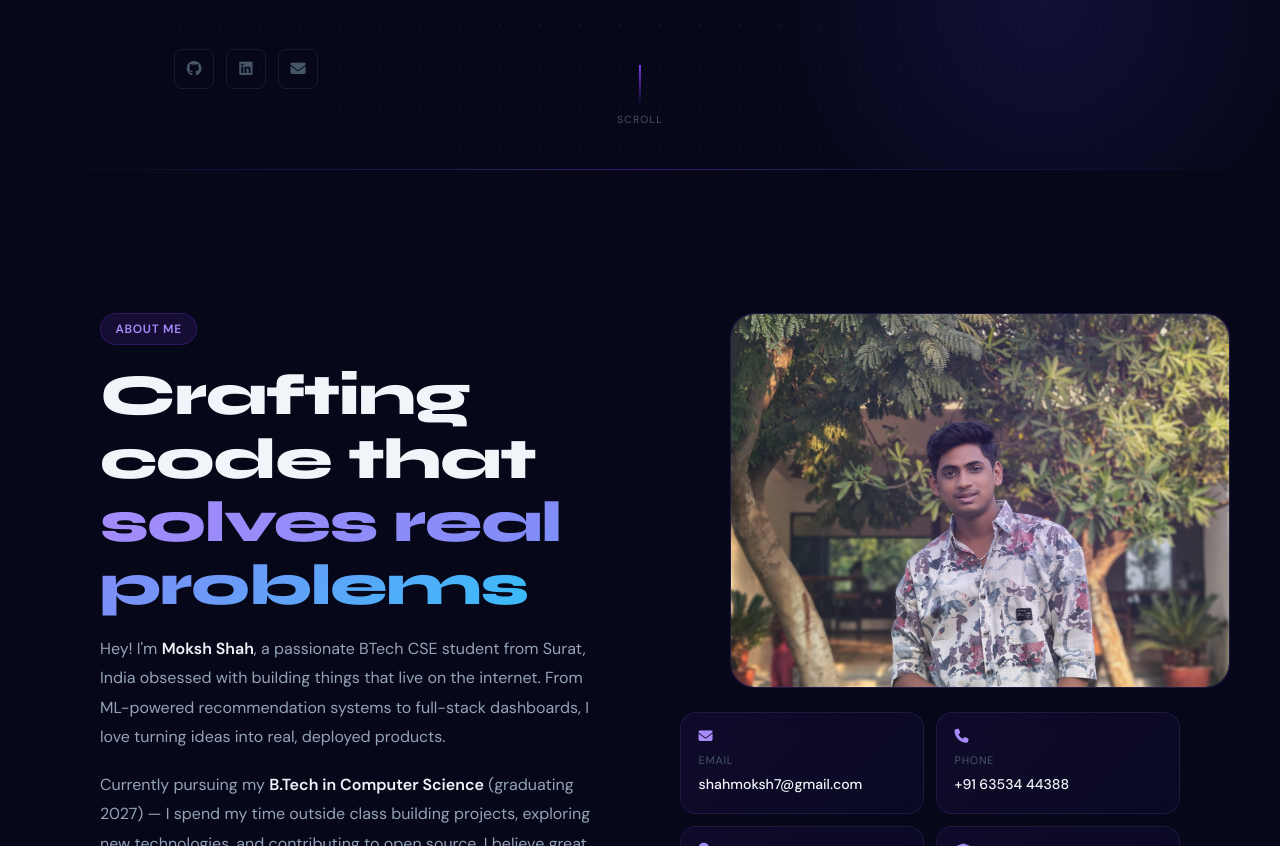
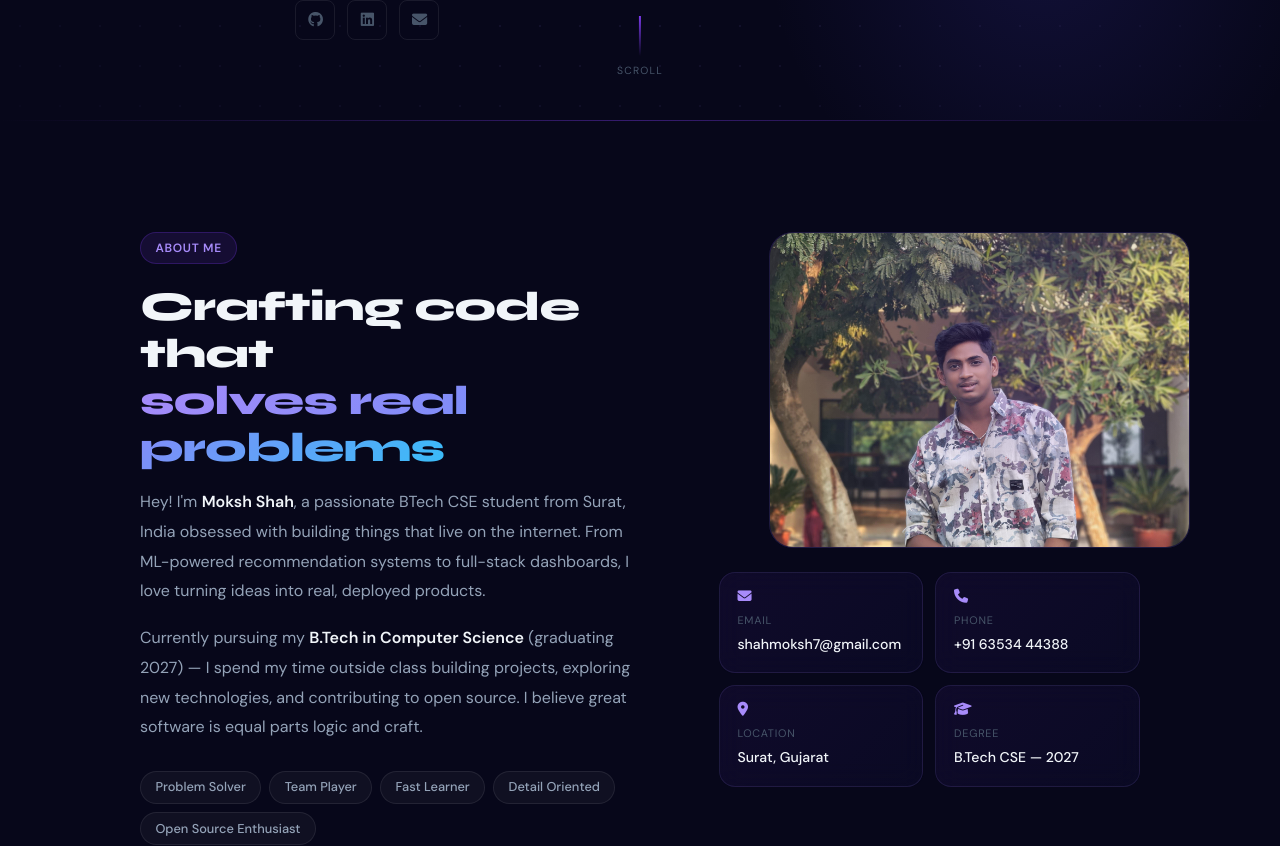
Before and after one commit to MOKSH2425/moksh-portfolio, a Next.js app: page / in a window 1280 px wide. Shown: the part 754-1600 px from the top of the page. Built offline with nearby package versions, Linux system fonts and the light colour scheme.

Commit message:
fix: reduce font sizes and container width

```diff
--- a/app/globals.css
+++ b/app/globals.css
@@ -1,3 +1,6 @@
+@import url('https://fonts.googleapis.com/css2?family=Syne:wght@400;600;700;800&family=DM+Sans:ital,opsz,wght@0,9..40,300;0,9..40,400;0,9..40,500;0,9..40,600;1,9..40,300&family=JetBrains+Mono:wght@400;500&display=swap');
+@import url('https://cdnjs.cloudflare.com/ajax/libs/font-awesome/6.5.1/css/all.min.css');
+
 /* ============================================================
    DESIGN TOKENS — inlined for reliable Vercel builds
    ============================================================ */
@@ -32,9 +35,9 @@
   --font-body:      'DM Sans', sans-serif;
   --font-mono:      'JetBrains Mono', monospace;
 
-  --section-py:     9rem;
+  --section-py:     7rem;
   --container-px:   2.5rem;
-  --max-width:      1160px;
+  --max-width:      1080px;
   --radius-sm:      8px;
   --radius-md:      16px;
   --radius-lg:      24px;
@@ -170,35 +173,35 @@ input, textarea { font-family: var(--font-body); }
 /* ─── SECTION HEADING ────────────────────── */
 .sectionTitle {
   font-family: var(--font-display);
-  font-size: clamp(2.2rem, 4.5vw, 3.6rem);
+  font-size: clamp(1.8rem, 3.2vw, 2.8rem);
   font-weight: 800;
-  line-height: 1.1;
+  line-height: 1.15;
   letter-spacing: -0.02em;
   color: var(--text-primary);
   margin-bottom: 1rem;
 }
 
 .sectionSub {
-  font-size: 1.02rem;
+  font-size: 0.97rem;
   color: var(--text-secondary);
-  max-width: 54ch;
+  max-width: 52ch;
   line-height: 1.75;
-  margin-bottom: 3.5rem;
+  margin-bottom: 3rem;
 }
 
 /* ─── GLOBAL RESPONSIVE ──────────────────── */
 @media (max-width: 768px) {
-  .section      { padding: 5.5rem 0; }
-  .sectionTitle { letter-spacing: -0.01em; margin-bottom: 0.75rem; }
-  .sectionSub   { font-size: 0.95rem; margin-bottom: 2.4rem; max-width: 100%; }
-  .btnPrimary   { font-size: 0.88rem !important; padding: 0.65rem 1.5rem !important; }
-  .btnGhost     { font-size: 0.88rem !important; padding: 0.65rem 1.5rem !important; }
+  .section      { padding: 5rem 0; }
+  .sectionTitle { font-size: clamp(1.6rem, 5vw, 2.2rem); margin-bottom: 0.75rem; }
+  .sectionSub   { font-size: 0.92rem; margin-bottom: 2rem; max-width: 100%; }
+  .btnPrimary   { font-size: 0.88rem !important; padding: 0.65rem 1.4rem !important; }
+  .btnGhost     { font-size: 0.88rem !important; padding: 0.65rem 1.4rem !important; }
 }
 
 @media (max-width: 480px) {
-  .section      { padding: 4.5rem 0; }
-  .sectionTitle { letter-spacing: 0; line-height: 1.12; }
-  .sectionSub   { font-size: 0.88rem; margin-bottom: 2rem; }
+  .section      { padding: 4rem 0; }
+  .sectionTitle { font-size: clamp(1.5rem, 6vw, 2rem); line-height: 1.2; }
+  .sectionSub   { font-size: 0.88rem; margin-bottom: 1.8rem; }
   .glassCard    { border-radius: 12px !important; }
 }
 
--- a/components/About/About.module.css
+++ b/components/About/About.module.css
@@ -1,20 +1,15 @@
-.about {
-  background: var(--bg-base);
-}
+.about { background: var(--bg-base); }
 
 .topGrad {
-  position: absolute;
-  top: 0;
-  left: 0;
-  right: 0;
+  position: absolute; top: 0; left: 0; right: 0;
   height: 1px;
-  background: linear-gradient(90deg, transparent, rgba(124, 58, 237, 0.4), transparent);
+  background: linear-gradient(90deg, transparent, rgba(124,58,237,0.4), transparent);
 }
 
 .grid {
   display: grid;
-  grid-template-columns: 1fr 1fr;
-  gap: 5rem;
+  grid-template-columns: 1.1fr 0.9fr;
+  gap: 4rem;
   align-items: start;
 }
 
@@ -25,75 +20,47 @@
   line-height: 1.85;
   margin-bottom: 1.1rem;
 }
+.bio strong { color: var(--text-primary); font-weight: 600; }
 
-.bio strong {
-  color: var(--text-primary);
-  font-weight: 600;
-}
-
-.traits {
-  display: flex;
-  flex-wrap: wrap;
-  gap: 0.5rem;
-  margin: 1.8rem 0;
-}
+.traits { display: flex; flex-wrap: wrap; gap: 0.5rem; margin: 1.8rem 0; }
 
 .traitChip {
-  font-size: 0.8rem;
-  font-weight: 500;
+  font-size: 0.8rem; font-weight: 500;
   color: var(--text-secondary);
-  background: rgba(255, 255, 255, 0.04);
-  border: 1px solid rgba(255, 255, 255, 0.08);
+  background: rgba(255,255,255,0.04);
+  border: 1px solid rgba(255,255,255,0.08);
   padding: 0.3rem 0.9rem;
   border-radius: 100px;
   transition: color 0.2s, border-color 0.2s, background 0.2s;
 }
-
 .traitChip:hover {
   color: var(--purple-light);
-  border-color: rgba(124, 58, 237, 0.3);
-  background: rgba(124, 58, 237, 0.07);
+  border-color: rgba(124,58,237,0.3);
+  background: rgba(124,58,237,0.07);
 }
 
-.actions {
-  display: flex;
-  gap: 1rem;
-  flex-wrap: wrap;
-  margin-top: 2rem;
-}
+.actions { display: flex; gap: 1rem; flex-wrap: wrap; margin-top: 2rem; }
 
 /* Right */
-.right {
-  display: flex;
-  flex-direction: column;
-  gap: 1.5rem;
-}
+.right { display: flex; flex-direction: column; gap: 1.5rem; }
 
 .photoCard {
   position: relative;
   border-radius: var(--radius-lg) !important;
   overflow: hidden;
   aspect-ratio: 4 / 3;
-  display: flex;
-  align-items: center;
-  justify-content: center;
-  padding: 0 !important;
+  display: flex; align-items: center; justify-content: center;
 }
 
 .photoInner {
-  display: flex;
-  flex-direction: column;
-  align-items: center;
-  justify-content: center;
-  gap: 0.6rem;
-  z-index: 1;
-  position: relative;
+  display: flex; flex-direction: column;
+  align-items: center; justify-content: center;
+  gap: 0.6rem; z-index: 1; position: relative;
 }
 
 .photoInitials {
   font-family: var(--font-display);
-  font-size: 5rem;
-  font-weight: 800;
+  font-size: 5rem; font-weight: 800;
   background: var(--grad-text);
   -webkit-background-clip: text;
   -webkit-text-fill-color: transparent;
@@ -108,9 +75,8 @@
 }
 
 .photoOrb {
-  position: absolute;
-  inset: -20%;
-  background: radial-gradient(circle at 60% 40%, rgba(124, 58, 237, 0.2), transparent 60%);
+  position: absolute; inset: -20%;
+  background: radial-gradient(circle at 60% 40%, rgba(124,58,237,0.2), transparent 60%);
   pointer-events: none;
 }
 
@@ -123,107 +89,37 @@
 
 .infoChip {
   padding: 1rem 1.1rem !important;
-  display: flex;
-  flex-direction: column;
-  gap: 0.2rem;
+  display: flex; flex-direction: column; gap: 0.2rem;
   border-radius: var(--radius-md) !important;
   transition: transform 0.25s var(--ease-spring), box-shadow 0.25s !important;
 }
+.infoChip:hover { transform: translateY(-3px) !important; box-shadow: var(--shadow-glow) !important; }
 
-.infoChip:hover {
-  transform: translateY(-3px) !important;
-  box-shadow: var(--shadow-glow) !important;
-}
-
-.infoIcon {
-  color: var(--purple-light);
-  font-size: 0.88rem;
-  margin-bottom: 0.3rem;
-}
-
-.infoLabel {
-  font-size: 0.68rem;
-  color: var(--text-muted);
-  text-transform: uppercase;
-  letter-spacing: 0.07em;
-}
-
-.infoVal {
-  font-size: 0.88rem;
-  color: var(--text-primary);
-  font-weight: 500;
-}
+.infoIcon { color: var(--purple-light); font-size: 0.88rem; margin-bottom: 0.3rem; }
+.infoLabel { font-size: 0.68rem; color: var(--text-muted); text-transform: uppercase; letter-spacing: 0.07em; }
+.infoVal   { font-size: 0.88rem; color: var(--text-primary); font-weight: 500; }
 
 /* Responsive */
 @media (max-width: 1024px) {
-  .grid {
-    grid-template-columns: 1fr;
-    gap: 3rem;
-  }
-
-  .right {
-    max-width: 100%;
-  }
-
-  .photoCard {
-    aspect-ratio: 16 / 7;
-  }
+  .grid  { grid-template-columns: 1fr; gap: 3rem; }
+  .right { max-width: 100%; }
+  .photoCard { aspect-ratio: 16 / 7; }
 }
 
 @media (max-width: 768px) {
-  .grid {
-    gap: 2.5rem;
-  }
-
-  .photoCard {
-    aspect-ratio: 16 / 8;
-  }
-
-  .infoGrid {
-    grid-template-columns: repeat(2, 1fr);
-  }
-
-  .actions {
-    flex-wrap: wrap;
-  }
+  .grid  { gap: 2.5rem; }
+  .photoCard { aspect-ratio: 16 / 8; }
+  .infoGrid  { grid-template-columns: repeat(2, 1fr); }
+  .actions   { flex-wrap: wrap; }
 }
 
 @media (max-width: 480px) {
-  .photoCard {
-    aspect-ratio: 4 / 3;
-  }
-
-  .infoGrid {
-    grid-template-columns: 1fr;
-  }
-
-  .photoInitials {
-    font-size: 3.5rem;
-  }
-
-  .traits {
-    gap: 0.4rem;
-  }
-
-  .traitChip {
-    font-size: 0.74rem;
-    padding: 0.25rem 0.7rem;
-  }
-
-  .actions {
-    flex-direction: column;
-  }
-
+  .photoCard   { aspect-ratio: 4 / 3; }
+  .infoGrid    { grid-template-columns: 1fr; }
+  .photoInitials { font-size: 3.5rem; }
+  .traits      { gap: 0.4rem; }
+  .traitChip   { font-size: 0.74rem; padding: 0.25rem 0.7rem; }
+  .actions     { flex-direction: column; }
   .actions :global(.btnPrimary),
-  .actions :global(.btnGhost) {
-    width: 100%;
-    justify-content: center;
-  }
+  .actions :global(.btnGhost) { width: 100%; justify-content: center; }
 }
-
-.photo {
-  width: 100%;
-  height: 100%;
-  object-fit: cover;
-  border-radius: var(--radius-lg);
-}
--- a/components/Hero/Hero.module.css
+++ b/components/Hero/Hero.module.css
@@ -80,9 +80,9 @@
 .heading {
   display: block;
   font-family: var(--font-display);
-  font-size: clamp(2.8rem, 8vw, 6.5rem);
+  font-size: clamp(2.4rem, 6vw, 5rem);
   font-weight: 800;
-  line-height: 1.05;
+  line-height: 1.08;
   letter-spacing: -0.03em;
   color: var(--text-primary);
 }
```
